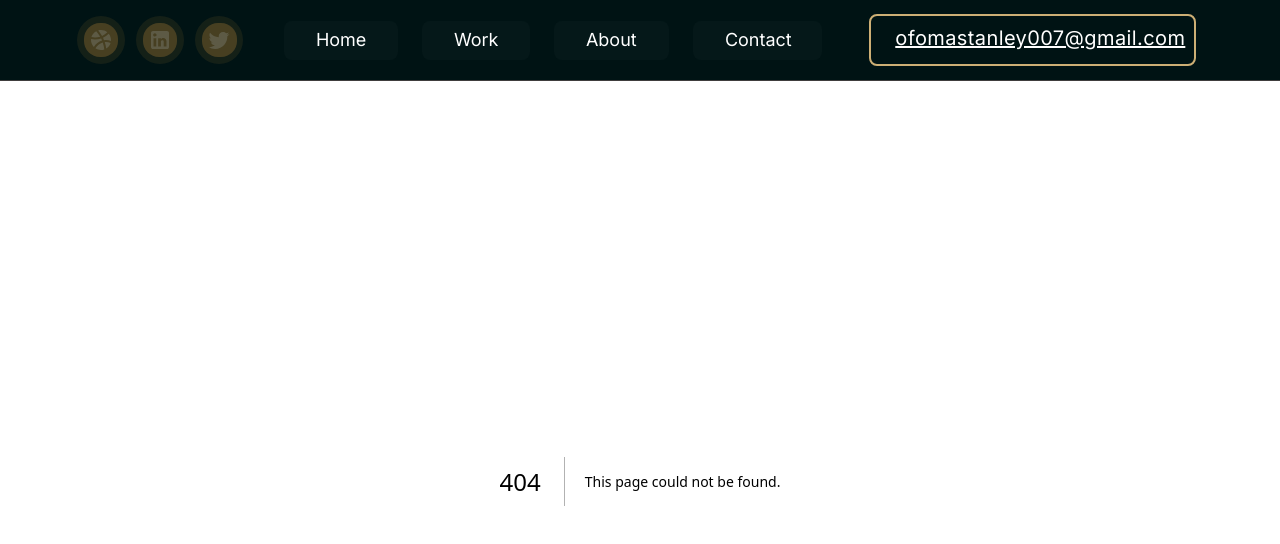
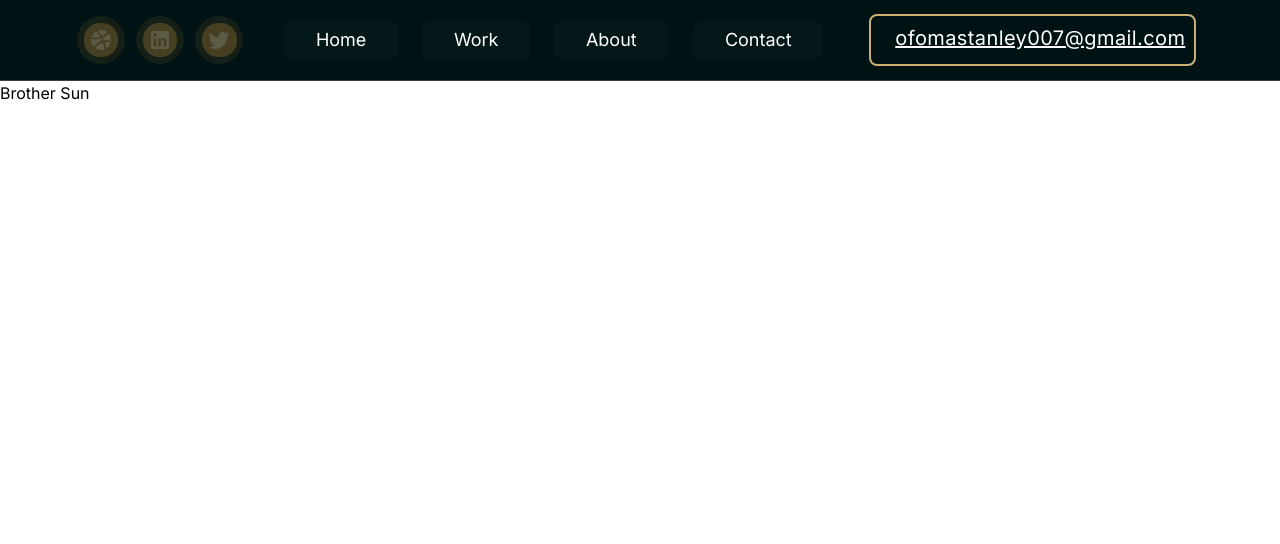
Before and after one commit to Maxwell011/portfolio-design, a Next.js app: page /Autofixhub in a window 1280 px wide. Before the commit this address had no page. Shown: the top 544 px of the page. Built offline with nearby package versions, Linux system fonts and the light colour scheme.

Commit message:
Add AutoFixHub page component

```diff
--- /dev/null
+++ b/src/app/Autofixhub/page.tsx
@@ -0,0 +1,7 @@
+export default function AutoFixHub() {
+    return (
+      <section>
+        <h1>Brother Sun</h1>
+      </section>
+    );
+  }
```
